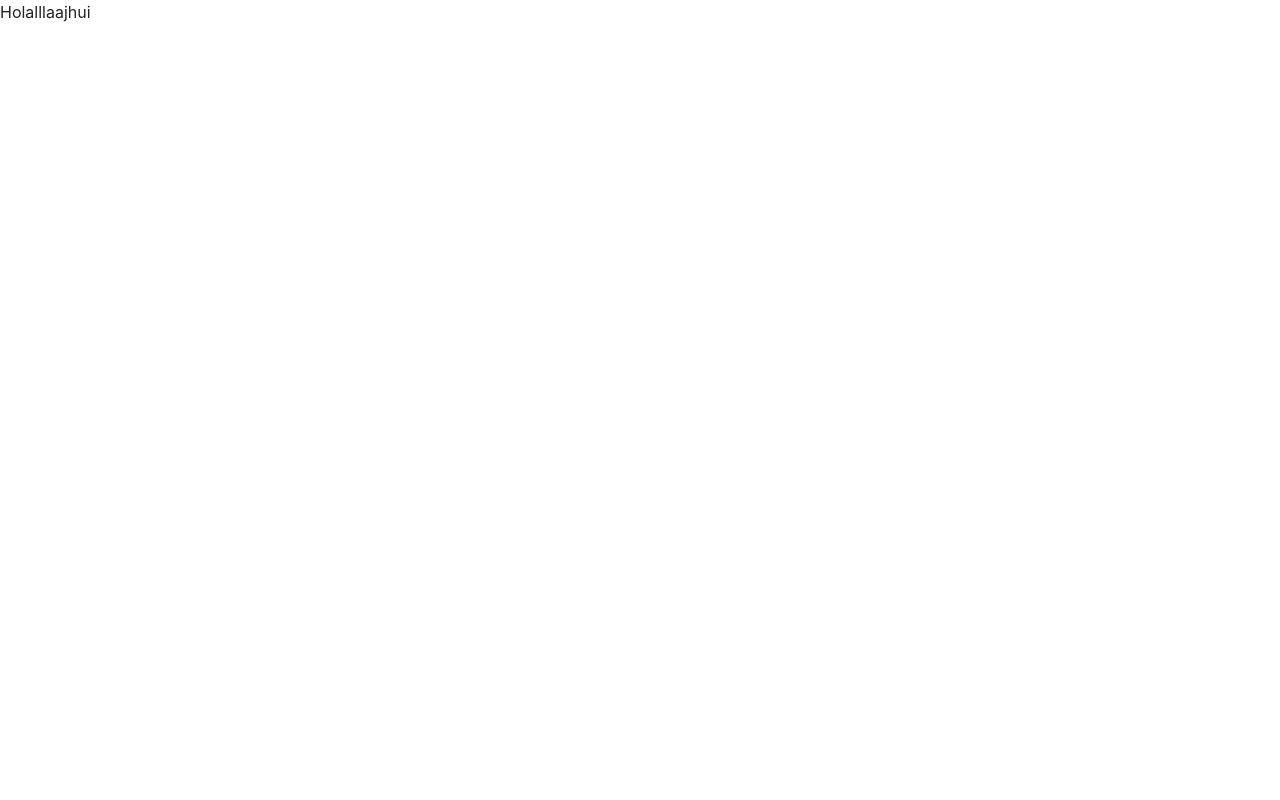
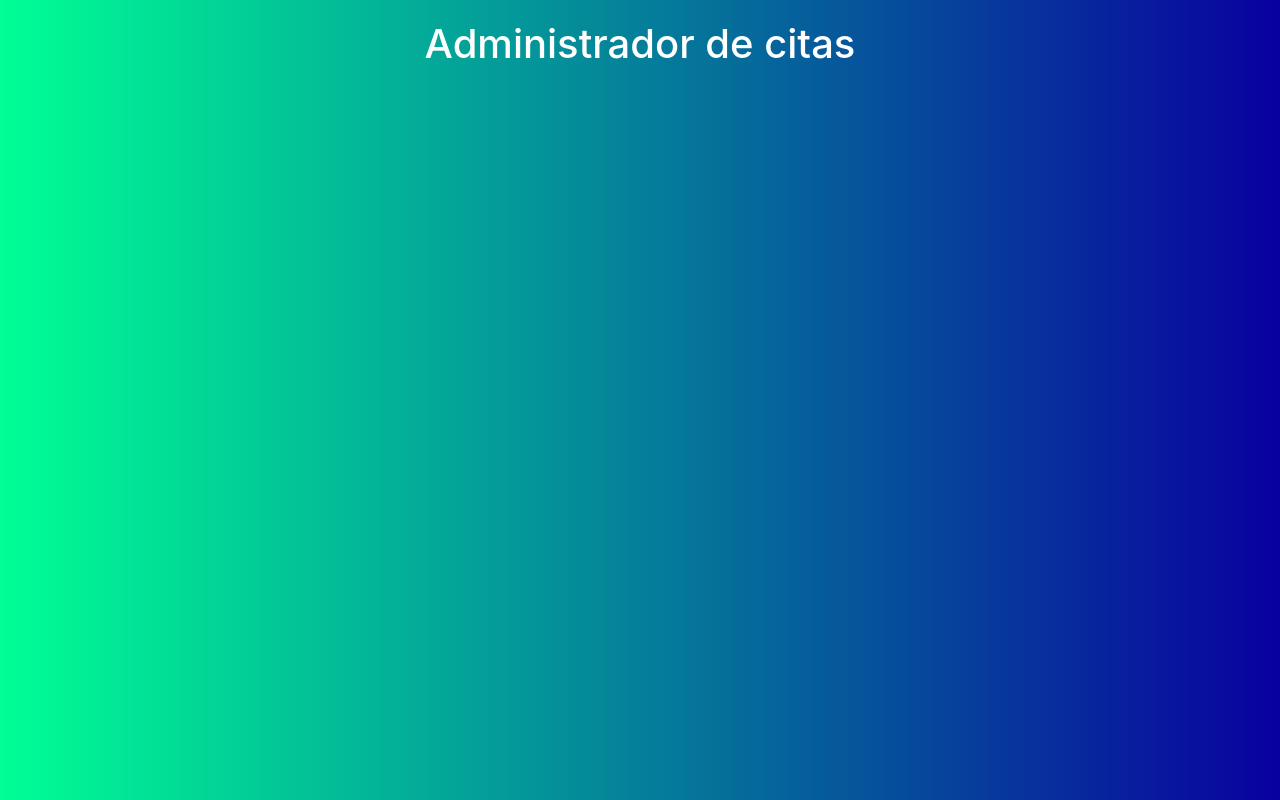
Before and after one commit to mvalencia29/Citas-Mascotas, a React (Create React App) app: page / in a window 1280 px wide. Built offline with nearby package versions, Linux system fonts and the light colour scheme; the HTML template or start-up script is replaced by a standard one.

Commit message:
Creando el topbar

```diff
--- a/public/index.html
+++ b/public/index.html
@@ -26,7 +26,7 @@
     -->
     <title>React App</title>
   </head>
-  <body>
+  <body style="background: linear-gradient(90deg, rgba(0,255,149,1) 0%, rgba(9,0,159,1) 100%);">
     <noscript>You need to enable JavaScript to run this app.</noscript>
     <div id="root"></div>
     <!--
--- a/src/App.js
+++ b/src/App.js
@@ -1,9 +1,11 @@
-import React from 'react';
+import React from "react";
+import Topbar from "./components/Topbar";
 
 function App() {
   return (
     <div className="App">
-    <p>Holalllaajhui</p>
+      <Topbar />
+
     </div>
   );
 }
--- /dev/null
+++ b/src/components/Topbar.js
@@ -0,0 +1,11 @@
+import React from "react";
+
+const Topbar = () => {
+  return (
+    <div className="topbar-container">
+      <h1>Administrador de citas</h1>
+    </div>
+  );
+};
+
+export default Topbar;
--- a/src/index.css
+++ b/src/index.css
@@ -1,13 +1,22 @@
 body {
   margin: 0;
-  font-family: -apple-system, BlinkMacSystemFont, 'Segoe UI', 'Roboto', 'Oxygen',
-    'Ubuntu', 'Cantarell', 'Fira Sans', 'Droid Sans', 'Helvetica Neue',
+  font-family: -apple-system, BlinkMacSystemFont, "Segoe UI", "Roboto", "Oxygen",
+    "Ubuntu", "Cantarell", "Fira Sans", "Droid Sans", "Helvetica Neue",
     sans-serif;
   -webkit-font-smoothing: antialiased;
   -moz-osx-font-smoothing: grayscale;
 }
 
 code {
-  font-family: source-code-pro, Menlo, Monaco, Consolas, 'Courier New',
+  font-family: source-code-pro, Menlo, Monaco, Consolas, "Courier New",
     monospace;
 }
+
+.topbar-container {
+  text-align: center;
+  padding: 20px;
+}
+
+.topbar-container > h1 {
+  color: white;
+}
```
Also changed, not shown: src/components/Citas.js (added), src/components/Formulario.js (added).
